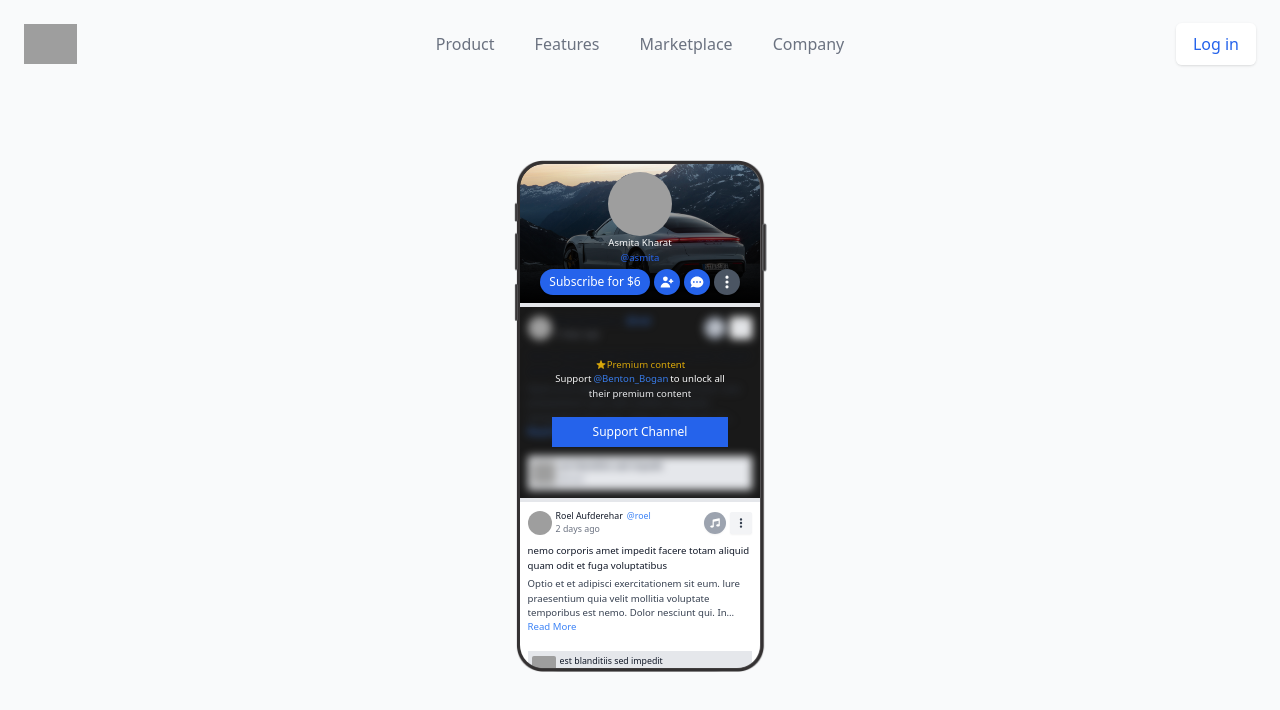
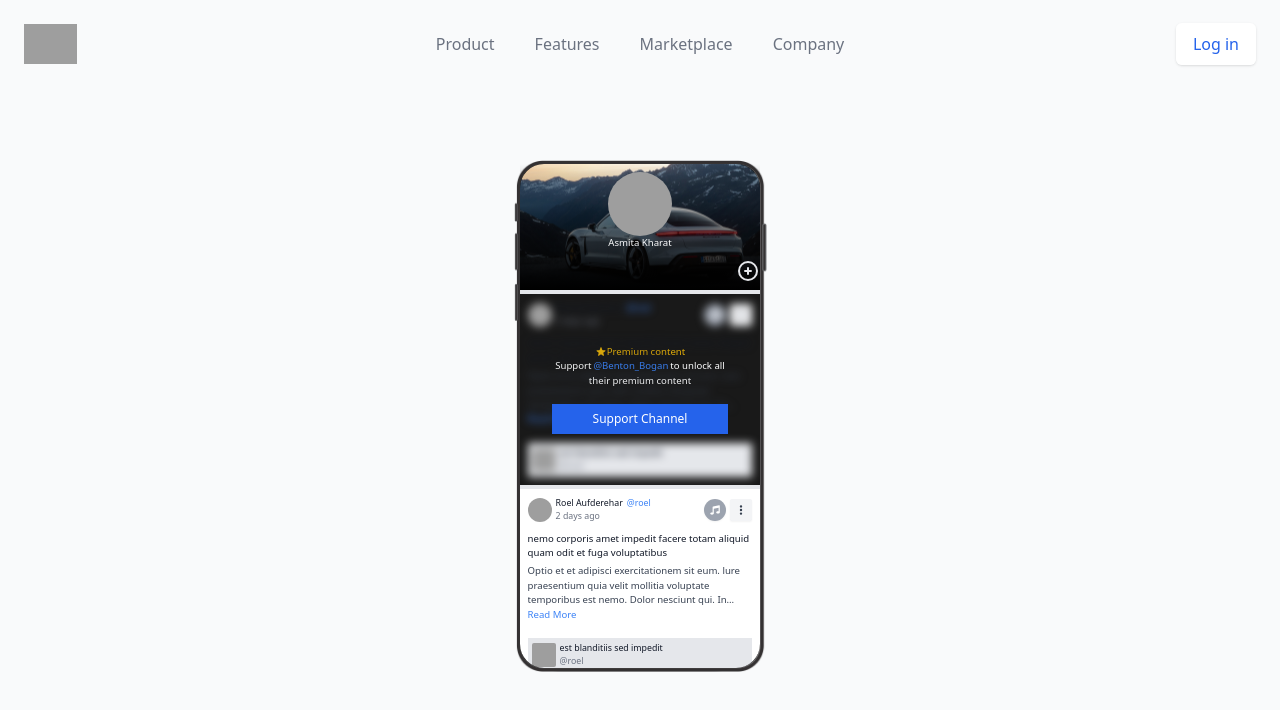
Before and after one commit to tush241191/vidtreon-landing, a Next.js app: page / in a window 1280 px wide. Shown: the top 710 px of the page. Built offline with nearby package versions, Linux system fonts and the light colour scheme; grey boxes are pictures that could not be loaded.

Commit message:
fix: creators ui

```diff
--- a/components/mobile/Mobile.tsx
+++ b/components/mobile/Mobile.tsx
@@ -20,9 +20,7 @@ const Mobile: React.FC<IMobile> = () => {
     <div className='mt-16 sm:mt-24 w-80 2xl:w-96 mx-auto'>
       <div className="relative py-[0.260rem] px-[2.350rem] h-[32rem] bg-contain bg-center bg-no-repeat bg-[url('/mobile.png')]">
         <div
-          className={`relative flex flex-col h-full bg-black rounded-[1.45rem] mx-0.5 ${
-            isLoginModal ? 'overflow-auto' : 'overflow-y-auto'
-          }`}
+          className={`relative flex flex-col h-full bg-black rounded-[1.45rem] mx-0.5`}
         >
           {isLoginModal && (
             <div className='z-10 absolute px-1 inset-y-0 left-0 w-full h-full bg-black/75'>
@@ -34,17 +32,16 @@ const Mobile: React.FC<IMobile> = () => {
           <div
             className={`${
               isLoginModal ? 'blur-sm bg-white' : ''
-            } w-full h-full`}
+            } w-full h-full overflow-hidden`}
           >
             <CreatorProfile onClickSubscribe={subscribeCreator} />
-            <div className='rounded-b-3xl flex flex-col bg-white'>
+            <div className='rounded-b-3xl flex flex-col bg-white overflow-y-scroll h-3/4'>
               <PremiumFeed onClickSubscribe={subscribeCreator} />
               <FeedCard />
               <FeedCard />
               <PremiumFeed onClickSubscribe={subscribeCreator} />
               <PremiumFeed onClickSubscribe={subscribeCreator} />
               <FeedCard />
-              <PremiumFeed onClickSubscribe={subscribeCreator} />
             </div>
           </div>
         </div>
--- a/components/profile/creator/CreatorProfile.tsx
+++ b/components/profile/creator/CreatorProfile.tsx
@@ -6,70 +6,33 @@ const CreatorProfile: React.FC<ICreatorProfile> = (props: ICreatorProfile) => {
   const { onClickSubscribe } = props;
 
   return (
-    <div className="rounded-t-3xl space-y-4 bg-cover bg-center bg-no-repeat bg-[url('/car-1.jpeg')]">
+    <div className="h-1/4 rounded-t-3xl space-y-4 bg-cover bg-center bg-no-repeat bg-[url('/car-1.jpeg')]">
       <div className='py-2 h-full bg-gradient-to-t from-black to-none'>
         <img
           className='mx-auto h-16 w-16 rounded-full'
           src='https://images.unsplash.com/photo-1504703395950-b89145a5425b?ixlib=rb-=eyJhcHBfaWQiOjEyMDd9&auto=format&fit=facearea&facepad=8&w=1024&h=1024&q=80'
           alt=''
         />
-        <div className='text-center space-y-2'>
+        <div className='text-center'>
           <div className='font-medium'>
             <h3 className='text-[0.60rem] text-gray-50'>Asmita Kharat</h3>
-            <p className='text-blue-600 text-[0.60rem]'>@asmita</p>
           </div>
         </div>
-        <div className='mt-1 flex items-center justify-center space-x-1'>
-          <button
-            onClick={onClickSubscribe}
-            type='button'
-            className='inline-flex items-center px-2 py-1 border border-transparent text-xs font-medium rounded-full shadow-sm text-white bg-blue-600 hover:bg-blue-700 focus:outline-none focus:ring-2 focus:ring-offset-2 focus:ring-blue-500'
+        <div className='mt-2 flex items-center justify-end'>
+          <svg
+            xmlns='http://www.w3.org/2000/svg'
+            className='h-6 w-6 text-gray-200'
+            fill='none'
+            viewBox='0 0 24 24'
+            stroke='currentColor'
+            strokeWidth='2'
           >
-            Subscribe for $6
-          </button>
-          <button
-            type='button'
-            className='inline-flex items-center p-1 border border-transparent rounded-full shadow-sm text-white bg-blue-600 hover:bg-blue-700 focus:outline-none focus:ring-2 focus:ring-offset-2 focus:ring-blue-500'
-          >
-            <svg
-              xmlns='http://www.w3.org/2000/svg'
-              className='h-4 w-4'
-              viewBox='0 0 20 20'
-              fill='currentColor'
-            >
-              <path d='M8 9a3 3 0 100-6 3 3 0 000 6zM8 11a6 6 0 016 6H2a6 6 0 016-6zM16 7a1 1 0 10-2 0v1h-1a1 1 0 100 2h1v1a1 1 0 102 0v-1h1a1 1 0 100-2h-1V7z' />
-            </svg>
-          </button>
-          <button
-            type='button'
-            className='inline-flex items-center p-1 border border-transparent rounded-full shadow-sm text-white bg-blue-600 hover:bg-blue-700 focus:outline-none focus:ring-2 focus:ring-offset-2 focus:ring-blue-500'
-          >
-            <svg
-              xmlns='http://www.w3.org/2000/svg'
-              className='h-4 w-4'
-              viewBox='0 0 20 20'
-              fill='currentColor'
-            >
-              <path
-                fillRule='evenodd'
-                d='M18 10c0 3.866-3.582 7-8 7a8.841 8.841 0 01-4.083-.98L2 17l1.338-3.123C2.493 12.767 2 11.434 2 10c0-3.866 3.582-7 8-7s8 3.134 8 7zM7 9H5v2h2V9zm8 0h-2v2h2V9zM9 9h2v2H9V9z'
-                clipRule='evenodd'
-              />
-            </svg>
-          </button>
-          <button
-            type='button'
-            className='inline-flex items-center p-1 border border-transparent rounded-full shadow-sm text-white bg-gray-600 hover:bg-gray-700 focus:outline-none focus:ring-2 focus:ring-offset-2 focus:ring-gray-500'
-          >
-            <svg
-              xmlns='http://www.w3.org/2000/svg'
-              className='h-4 w-4'
-              viewBox='0 0 20 20'
-              fill='currentColor'
-            >
-              <path d='M10 6a2 2 0 110-4 2 2 0 010 4zM10 12a2 2 0 110-4 2 2 0 010 4zM10 18a2 2 0 110-4 2 2 0 010 4z' />
-            </svg>
-          </button>
+            <path
+              strokeLinecap='round'
+              strokeLinejoin='round'
+              d='M12 9v3m0 0v3m0-3h3m-3 0H9m12 0a9 9 0 11-18 0 9 9 0 0118 0z'
+            />
+          </svg>
         </div>
       </div>
     </div>
```
